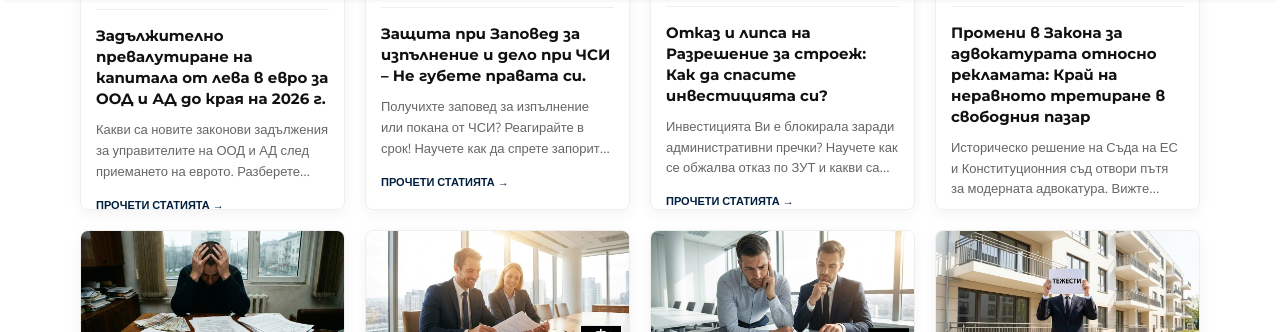
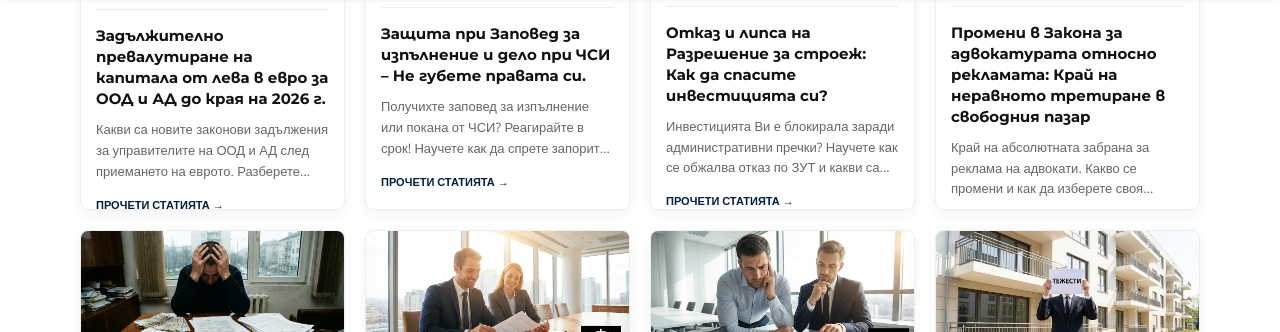
Before and after one commit to NikolaiNikolaev/law-page, a Jekyll site: the page built from novini/arhiv.html, in a window 1280 px wide and 900 px high, scrolled down 910 px. Shown: the part 122-454 px from the top of the window. Built offline with Jekyll 4.4.1, drawn with Linux system fonts in a browser that asks for light colours.

Commit message:
Update 2026-01-15-promeni-advokatura.md

```diff
--- a/_posts/pravni-novini/2026-01-15-promeni-advokatura.md
+++ b/_posts/pravni-novini/2026-01-15-promeni-advokatura.md
@@ -1,7 +1,7 @@
 ---
 layout: post
 title: "Промени в Закона за адвокатурата относно рекламата: Край на неравното третиране в свободния пазар"
-description: "Историческо решение на Съда на ЕС и Конституционния съд отвори пътя за модерната адвокатура. Вижте какво вече е позволено."
+description: "Край на абсолютната забрана за реклама на адвокати. Какво се промени и как да изберете своя адвокат по-информирано според новите правила."
 image: "promeni-advokatura.jpg"
 author: "адв. Николай Николаев"
 category: "Правни новини"
```
